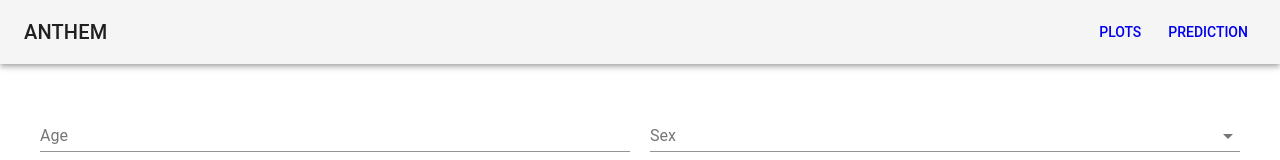
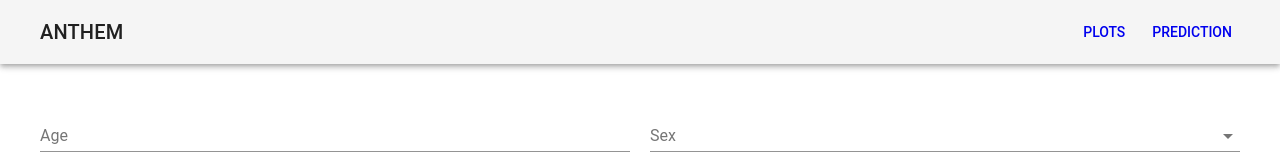
Before and after one commit to timhor/Heart-Disease-Visualisation, a React (Create React App) app in the folder frontend/: page /prediction in a window 1280 px wide. Shown: the top 160 px of the page. Built offline with nearby package versions, Linux system fonts and the light colour scheme; the HTML template or start-up script is replaced by a standard one.

Commit message:
Align header items with other page elements

```diff
--- a/frontend/src/components/Header.js
+++ b/frontend/src/components/Header.js
@@ -1,13 +1,22 @@
 import React, { Component } from 'react';
+import PropTypes from 'prop-types';
 import { Link } from 'react-router-dom';
-import { Button, AppBar, Toolbar, Typography, Grid } from '@material-ui/core';
+import { Button, AppBar, Toolbar, Typography, Grid, withStyles } from '@material-ui/core';
 import '../css/App.css';
+
+const styles = {
+  toolbar: {
+    'padding-left': '40px',
+    'padding-right': '40px'
+  },
+};
 
 class Header extends Component {
   render() {
+    const { classes } = this.props;
     return (
       <AppBar position="static" color="default">
-        <Toolbar>
+        <Toolbar classes={{ root: classes.toolbar }}>
           <Typography variant="h6" color="inherit">
             ANTHEM
           </Typography>
@@ -39,4 +48,8 @@ class Header extends Component {
   }
 }
 
-export default Header;
+Header.propTypes = {
+  classes: PropTypes.object.isRequired
+};
+
+export default withStyles(styles)(Header);
```
